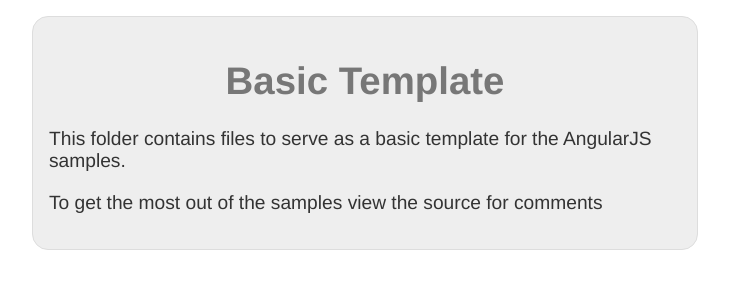
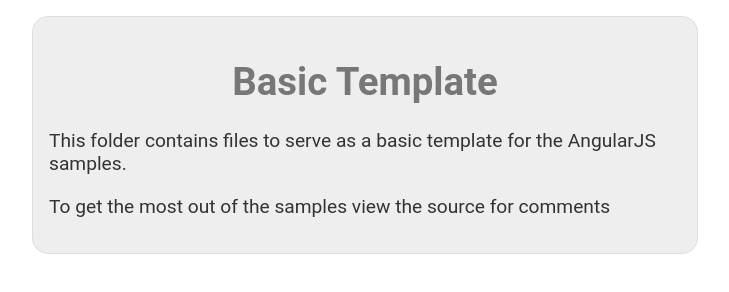
Before and after one commit to kajlund/angular, a plain HTML site: page 00-base/index.html in a window 1280 px wide. Shown: the whole page, without its empty margins (275-1004 px from the left). Drawn offline with nearby package versions, Linux system fonts and the light colour scheme.

Commit message:
Added base stylesheet to samples

```diff
--- a/00-base/index.html
+++ b/00-base/index.html
@@ -2,6 +2,7 @@
 <html lang="en" ng-app="app">
     <head>
         <title>Angular1 Demos - Basic Template</title>
+        <link rel="stylesheet" href="../css/base.css">
         <link rel="stylesheet" href="../css/sample-styles.css">
     </head>
     <body>
--- a/css/sample-styles.css
+++ b/css/sample-styles.css
@@ -1,8 +1,3 @@
-body {
-    font-family: "Helvetica Neue", Helvetica, Arial, sans-serif;
-    color: #333;
-}
-
 .info {
     font-size: 1.2rem;
     border: 1px solid #ddd;
```
Also changed, not shown: 01-module/index.html (+1 -0 lines), 02-controller/index.html (+1 -0 lines), 03-scope/index.html (+1 -0 lines).
